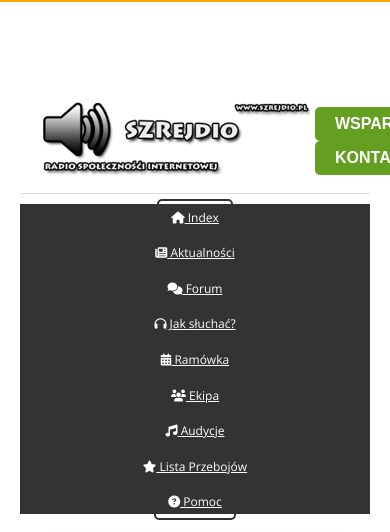
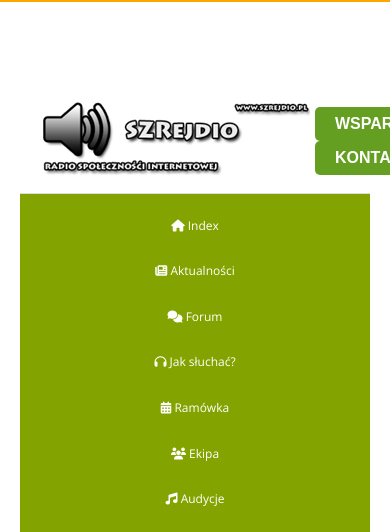
Before and after one commit to Normalius/szrejdio, a PHP site: page / in a window 390 px wide; the page is wider, and only the part inside the window is pictured. Shown: the top 532 px of that part. Run offline with PHP 8.4, Linux system fonts and the light colour scheme; grey boxes are pictures that could not be loaded.

Commit message:
Update styles.css

```diff
--- a/styles.css
+++ b/styles.css
@@ -132,70 +132,58 @@ body {
 }
 
 /* Nawigacja */
-/* Minimalistyczny design */
 nav {
-    background-color: #333333; /* Kolor tła menu */
+    background-color: #83a400;
+    padding: 8px 0;
+    overflow: auto;
 }
 
 nav ul {
     list-style-type: none;
+    display: flex;
+    justify-content: center;
+    align-items: center;
+    margin: 0;
     padding: 0;
-    margin: 0;
 }
 
-/* Kontrastujące kolory */
-nav a {
-    color: #ffffff; /* Kolor tekstu */
-    transition: background-color 0.3s ease; /* Płynna zmiana koloru tła */
+nav ul li {
+    margin-right: 10px; /* Zmniejszenie marginesu między pozycjami w nawigacji */
 }
 
-/* Jasne etykiety */
-nav a {
-    padding: 10px 20px; /* Padding dla etykiet */
+nav ul li:last-child {
+    margin-right: 0;
 }
 
-/* Przejrzyste oddzielenie pozycji menu */
-nav li {
-    border-bottom: 1px solid #555555; /* Linia oddzielająca pozycje */
+nav ul li a {
+    color: #fff;
+    text-decoration: none;
+    padding: 8px 12px;
+    border-radius: 5px;
+    transition: background-color 0.3s, transform 0.2s;
+    font-size: 14px;
+    position: relative;
 }
 
-/* Stylowe efekty hover */
-nav a:hover {
-    background-color: #555555; /* Zmiana koloru tła po najechaniu myszką */
+nav ul li a::before {
+    content: "";
+    position: absolute;
+    width: 100%;
+    height: 100%;
+    top: 0;
+    left: 0;
+    background-color: rgba(255, 255, 255, 0);
+    transition: background-color 0.3s ease;
+    z-index: -1;
 }
 
-/* Responsywność */
-@media screen and (max-width: 768px) {
-    nav li {
-        display: block; /* Zmiana na układ blokowy dla mniejszych ekranów */
-        border-bottom: none; /* Usunięcie linii oddzielającej */
-    }
+nav ul li a:hover::before {
+    background-color: rgba(255, 255, 255, 0.2);
 }
 
-/* Ikony menu */
-nav a {
-    position: relative; /* Pozycja względna dla ikon */
-    padding-left: 30px; /* Dodatkowy padding po lewej stronie dla ikon */
-}
-
-nav a::before {
-    content: ""; /* Dodanie pustego contentu */
-    position: absolute; /* Pozycja absolutna */
-    left: 10px; /* Pozycja ikony */
-    top: 50%; /* Wyśrodkowanie ikony */
-    transform: translateY(-50%); /* Wyśrodkowanie ikony */
-    font-family: FontAwesome; /* Wybrana czcionka ikon */
-}
-
-/* Estetyczne przyciski */
-nav a {
-    border: 2px solid #333333; /* Grubość obramowania */
-    border-radius: 5px; /* Zaokrąglenie krawędzi */
-    transition: border-color 0.3s ease; /* Płynna zmiana koloru obramowania */
-}
-
-nav a:hover {
-    border-color: #555555; /* Zmiana koloru obramowania po najechaniu myszką */
+nav ul li a:hover {
+    background-color: #659F22;
+    transform: translateY(-2px);
 }
 
 /* Responsywność */
```
